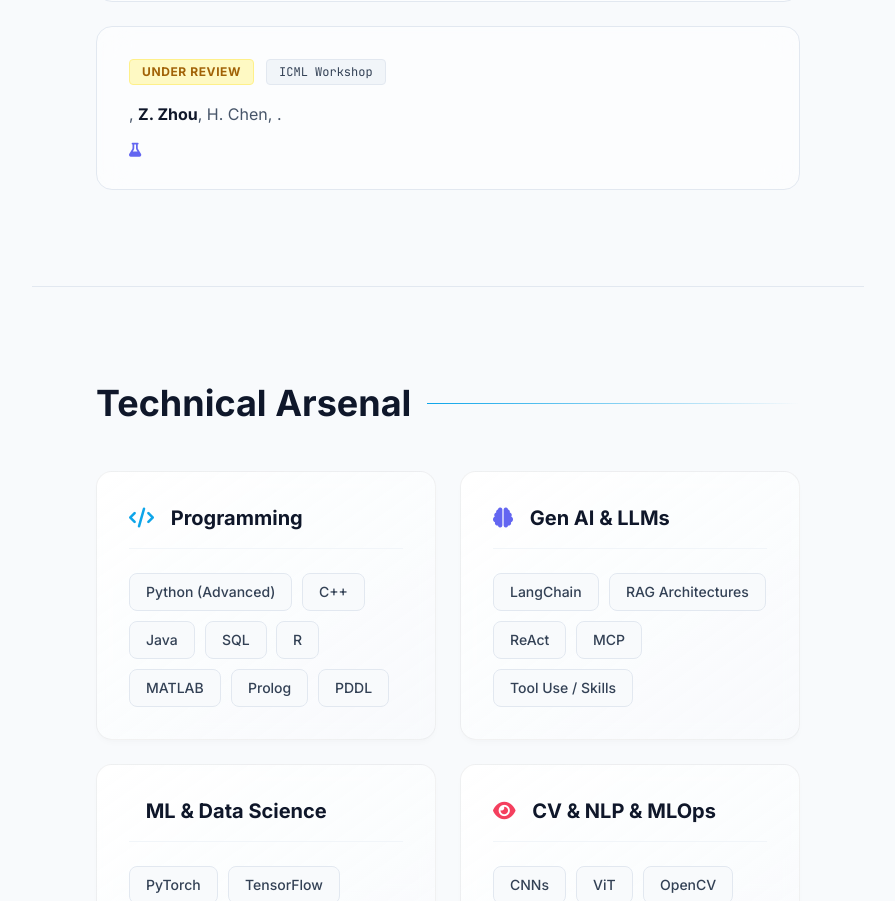
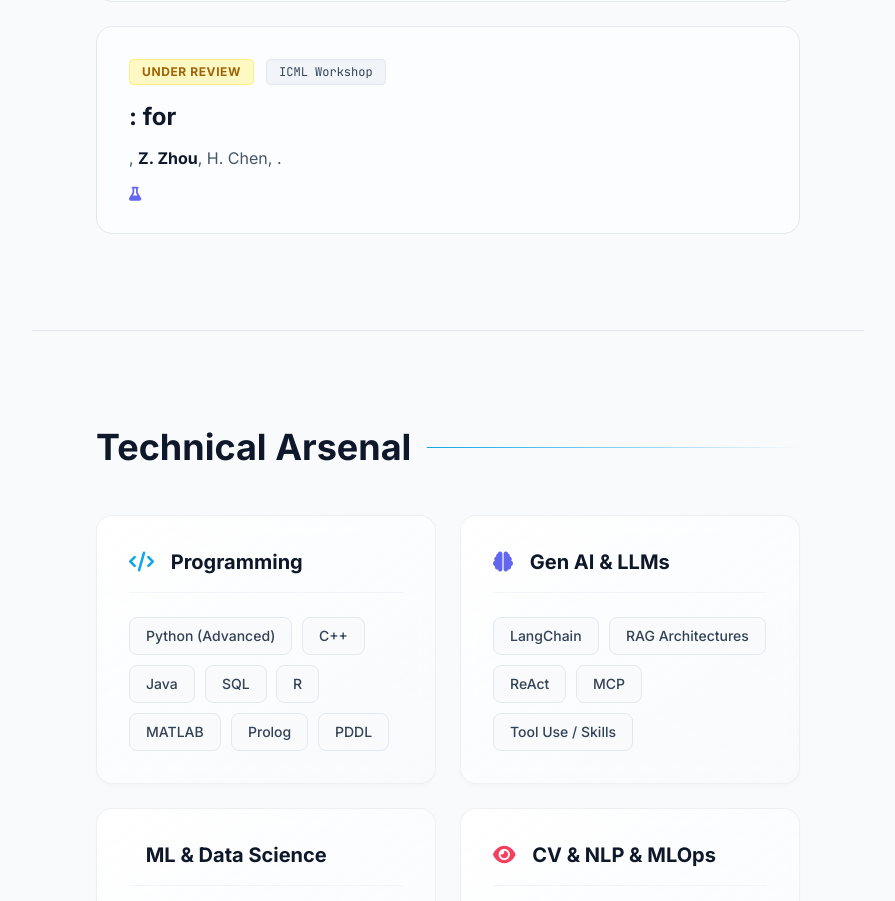
Before and after one commit to Zhiqian-Zhou/Zhiqian-Zhou.github.io, a Vue app: page / in a window 1280 px wide. Shown: the part 5372-6273 px from the top of the page, without its empty margins (192-1087 px from the left). Built offline with nearby package versions, Linux system fonts and the light colour scheme.

Commit message:
tweak(publications): update WinDOM paper title

```diff
--- a/src/components/PublicationsSection.vue
+++ b/src/components/PublicationsSection.vue
@@ -13,7 +13,7 @@ const papers = [
   {
     badge: 'Under Review',
     venue: 'ICML Workshop',
-    title: '',
+    title: ':  for ',
     authorsHtml:
       ', <strong class="text-slate-900">Z. Zhou</strong>, H. Chen, .',
     affiliation: '',
```
